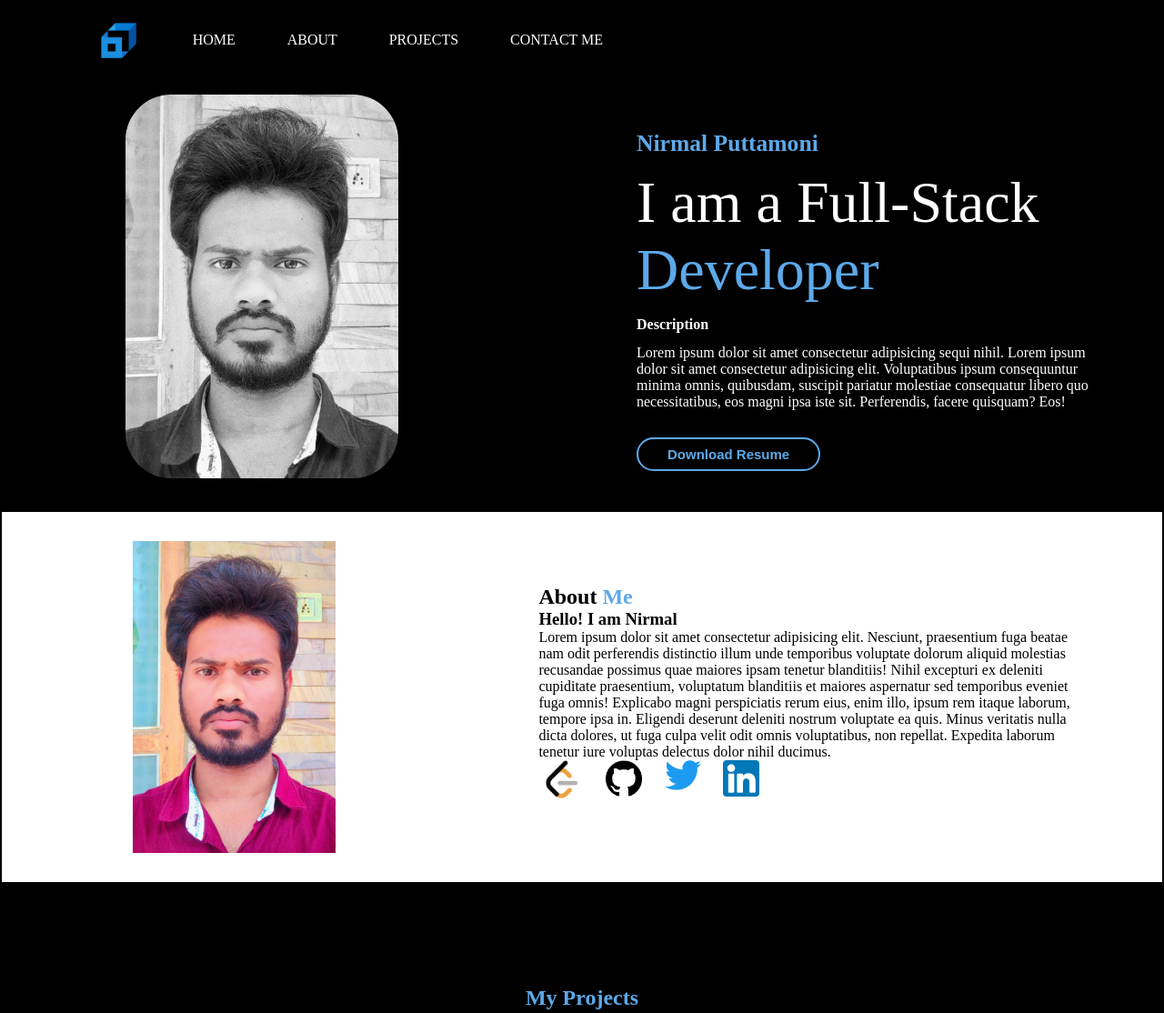
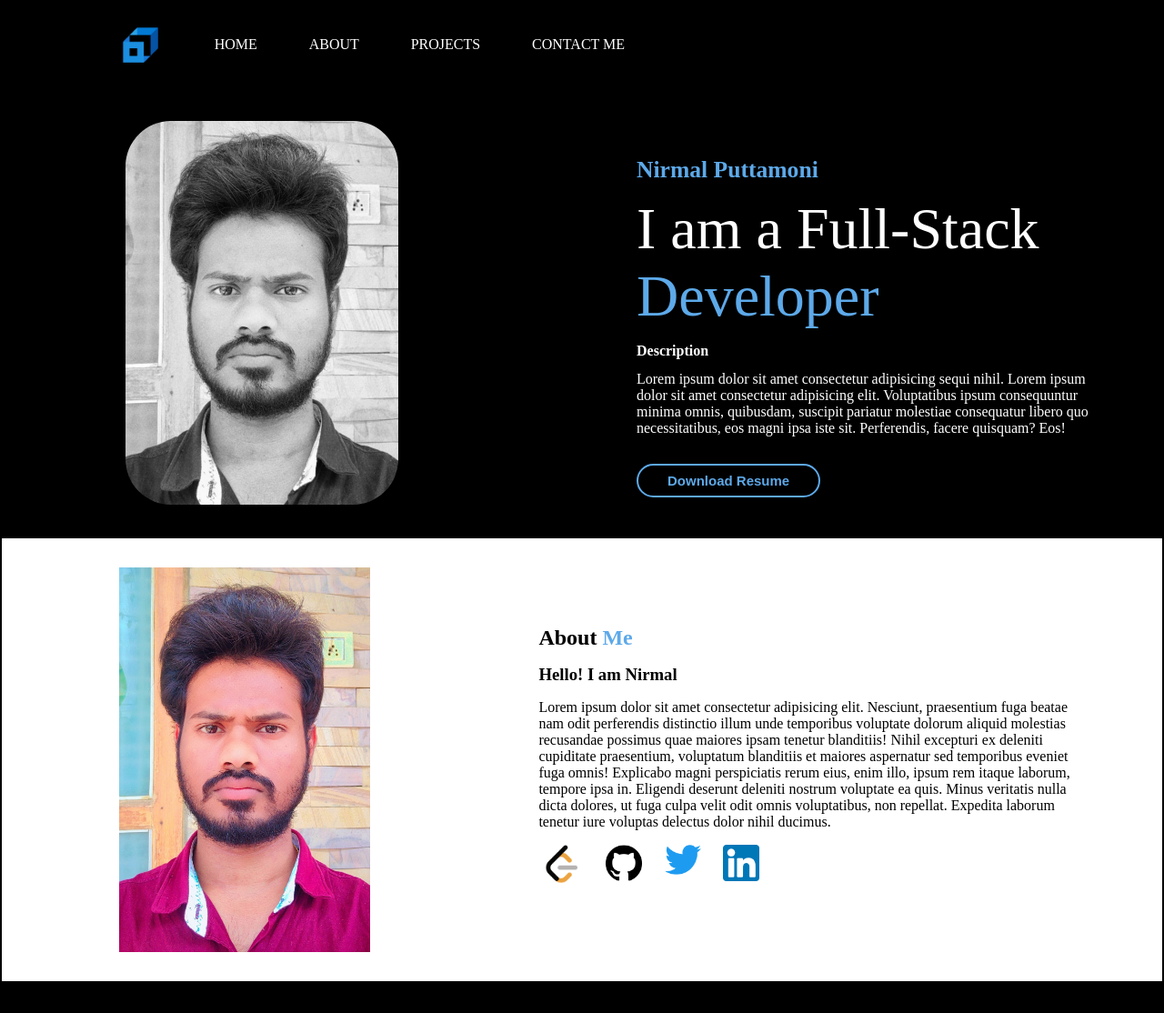
Before and after one commit to NirmalPuttamoni/Portfolio, a plain HTML site: page index.html in a window 1280 px wide. Shown: the top 1114 px of the page at 91% size. Drawn offline with Linux system fonts and the light colour scheme.

Commit message:
css update

```diff
--- a/index.html
+++ b/index.html
@@ -49,7 +49,7 @@
 
     <section class="section-one">
         <div class="section-one-left">
-            <img src="assets/Snapchat-2.jpeg" alt="Image" width="50%">
+            <img src="assets/Snapchat-2.jpeg" alt="Image">
         </div>
         <div class="section-one-right">
             <h2>About <span>Me</span></h2>
--- a/style.css
+++ b/style.css
@@ -12,8 +12,7 @@
 
 .header-section1{
     background-color: black;
-    display: flex;
-    padding-top: 1.2rem;
+    padding: 1.5rem;
 }
 
 .header-section1 img{
@@ -107,7 +106,12 @@
     width: 40%;
     display: flex;
     justify-content: center;
-    padding: 2rem;
+    padding: 2rem 0;
+}
+
+.section-one-left img{
+    width: 300px;
+    padding-left: 1.5rem;
 }
 
 .section-one-right{
@@ -157,9 +161,11 @@
     padding: 2.4rem;
     position: relative;
     transition: all 0.25s ease;
+    line-height: 1.5;
 }
 
 .project-box h2{
+    font-size: 2rem;
     color: var(--primary);
     margin-bottom: 1rem;
 }
@@ -183,7 +189,7 @@
 /* section three */
 
 .section-three{
-    border: 1px solid black;
+    /* border: 1px solid black; */
     padding: 5rem 15rem;
     font-size: 1.2rem;
 }
@@ -224,3 +230,7 @@ a{
 a:hover{
     color: var(--primary);
 }
+
+p{
+    font-size: 1rem;
+}
```
